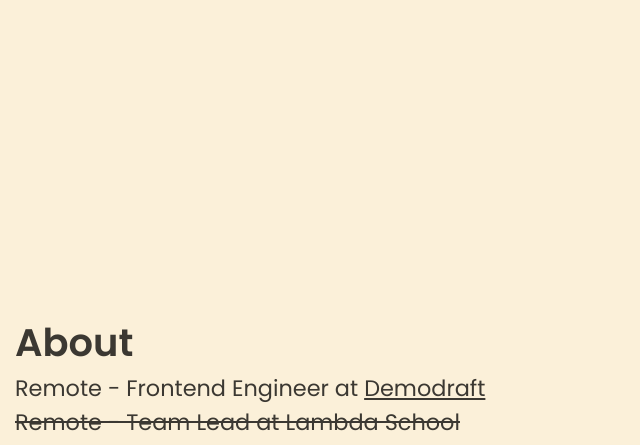
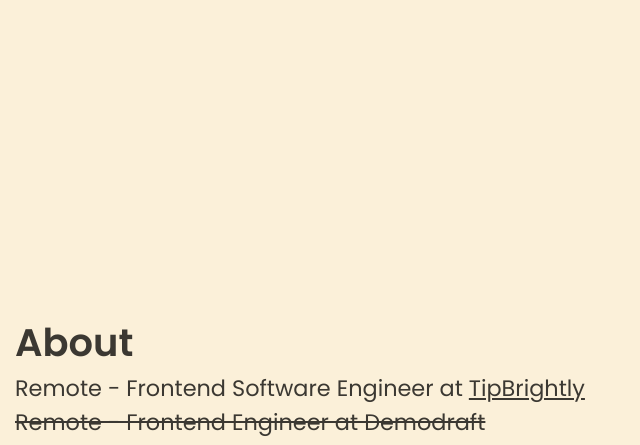
Before and after one commit to jaytee-padilla/portfolio, a plain HTML site: page index.html in a window 1280 px wide. Shown: the part 506-951 px from the top of the page, without its empty margins (0-640 px from the left). Drawn offline with Linux system fonts and the light colour scheme.

Commit message:
Added new job role

```diff
--- a/index.html
+++ b/index.html
@@ -41,10 +41,10 @@
       <section class="about">
         <h3>About</h3>
         <ul>
-          <li>
-            Remote - Frontend Engineer at
-            <a href="https://www.demodraft.org/">Demodraft</a>
+          <li>Remote - Frontend Software Engineer at
+            <a href="https://www.tipbrightly.io/">TipBrightly</a>
           </li>
+          <li>Remote - Frontend Engineer at Demodraft</li>
           <li>Remote - Team Lead at Lambda School</li>
           <li>San Francisco - Demo Engineer Intern at Salesforce</li>
         </ul>
--- a/style/styles.scss
+++ b/style/styles.scss
@@ -99,6 +99,10 @@ body {
           &:nth-child(3) {
             text-decoration: line-through;
           }
+
+          &:nth-child(4) {
+            text-decoration: line-through;
+          }
         }
       }
     }
```
Also changed, not shown: style/styles.css, 1 other file.
